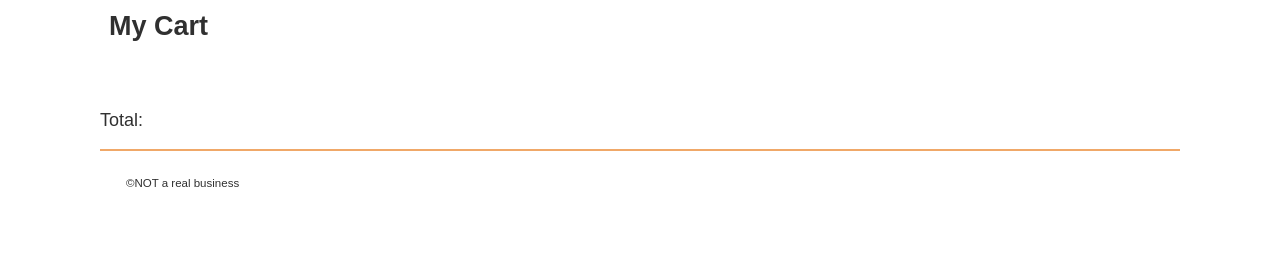
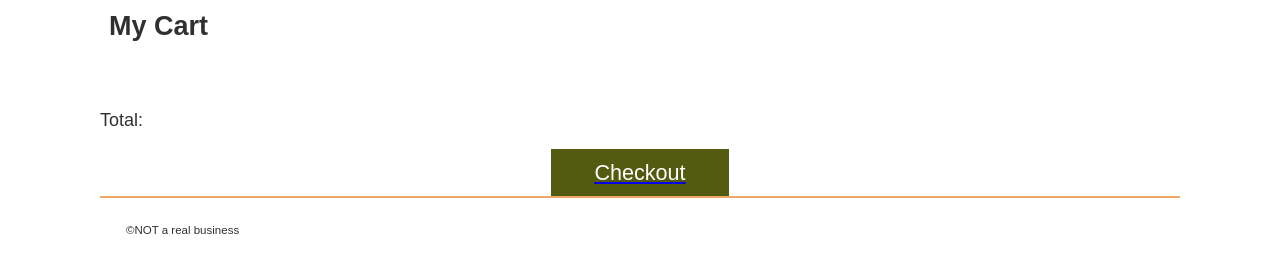
Before and after one commit to samuriverosb/WDD330, a website: page src/cart/index.html in a window 1280 px wide. Shown: the part 82-354 px from the top of the page. Drawn offline with Linux system fonts and the light colour scheme.

Commit message:
creating checkout button

```diff
--- a/src/cart/index.html
+++ b/src/cart/index.html
@@ -92,6 +92,11 @@
         </ul>
       </section>
       <div class="cart-footer hide"><p class="cart-total">Total:</p></div>
+      <div class="button-wrapper">
+        <a href="/checkout/index.html" class="button-link">
+          <button>Checkout</button>
+        </a>
+      </div>
     </main>
 
     <footer></footer>
```
